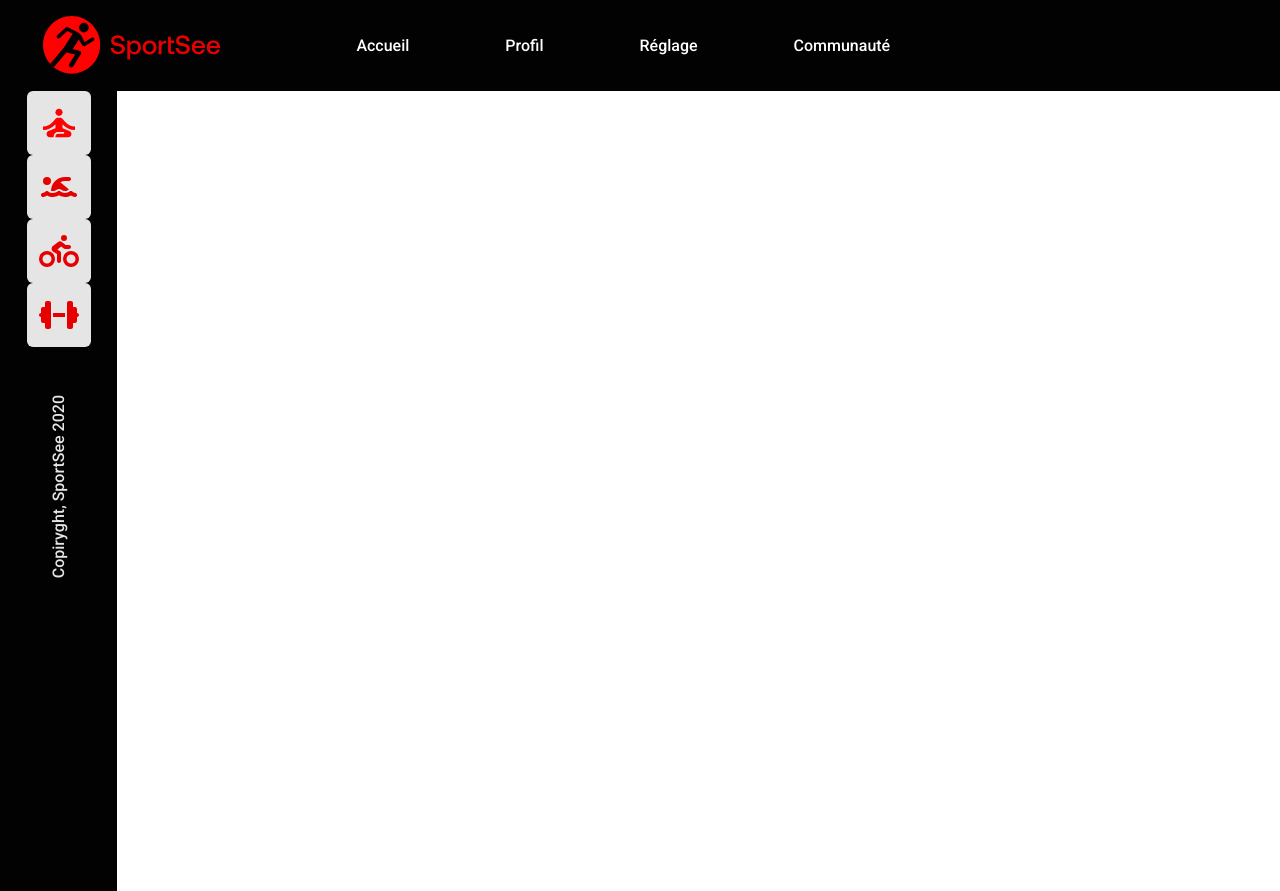
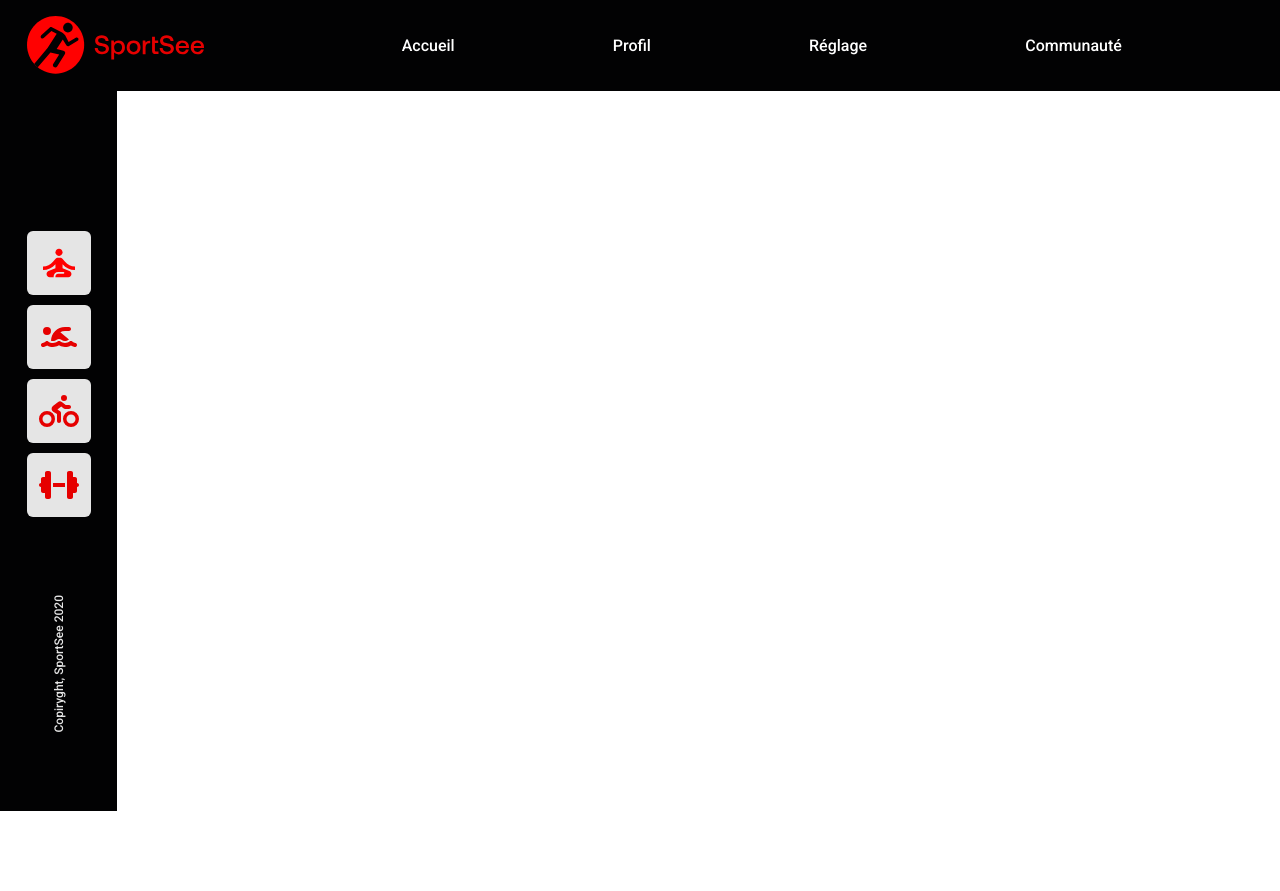
Before and after one commit to Matpetitj/Sport-See, a React (Create React App) app: page / in a window 1280 px wide. After the commit the page ends 811 px from the top, so only its background shows below. Built offline with nearby package versions, Linux system fonts and the light colour scheme.

Commit message:
left & top bar correction

```diff
--- a/src/components/LeftBar/_leftbar.scss
+++ b/src/components/LeftBar/_leftbar.scss
@@ -2,10 +2,9 @@
 @import "../../Utils/Style-settings/variables";
 
 .leftbar {
-    height: 100vh;
+    height: 100%;
     width: 117px;
     background-color: $primary-color;
-    &__container {
     display: flex;
     flex-direction: column;
     .leftbar__icon {
@@ -13,10 +12,12 @@
         flex-direction: column;
         align-items: center;
         justify-content: center;
+        margin-top: 140px;
         &__fw{
             display: flex;
             align-items: center;
             justify-content: center;
+            margin-bottom: 10px;
             width: 64px;
             height: 64px;
             color: $secondary-color;
@@ -29,7 +30,6 @@
             height: 32px;
         }
     }
-    }
     &__text {
         display: flex;
         align-items: center;
@@ -37,5 +37,13 @@
         color: $tertiary-color;
         transform: rotate(180deg);
         writing-mode: vertical-lr;
+        font-size: 12px;
+        margin-top: 20px;
     }
 }
+
+@media screen and (min-width: 1240px) {
+    .leftbar {
+        height: 90vh;
+    }
+}
--- a/src/components/LeftBar/leftBar.jsx
+++ b/src/components/LeftBar/leftBar.jsx
@@ -13,9 +13,8 @@ export default function LeftBar() {
 
   return (
     <div className="leftbar">
-      <div className="leftbar__container">
       <div className="leftbar__icon">
-          <span className='leftbar__icon__fw'>
+        <span className="leftbar__icon__fw">
           <img className="sat" src={personSat} alt="person sat" />
         </span>
         <span className="leftbar__icon__fw swimming">{personSwimming}</span>
@@ -24,6 +23,5 @@ export default function LeftBar() {
       </div>
       <span className="leftbar__text">Copiryght, SportSee 2020</span>
     </div>
-    </div>
   )
 }
--- a/src/components/Navigation/_navigation.scss
+++ b/src/components/Navigation/_navigation.scss
@@ -2,12 +2,16 @@
 @import "../../Utils/Style-settings/variables";
 
 .navigation {
+    display: flex;
+    justify-content: center;
+    align-items: center;
     width: 100%;
     &__list {
+        width: 100%;
         display: flex;
+        justify-content: space-evenly;
         list-style-type: none;
         &__li{
-            margin-left: 6em;
             color: $forth-color;
         }
     }
--- a/src/components/TopBar/_topbar.scss
+++ b/src/components/TopBar/_topbar.scss
@@ -3,19 +3,27 @@
 
 .topbar {
     display: flex;
+    // justify-content: center;
     width: 100%;
     height: 91px;
     background-color: $primary-color;
     &__container {
         display: flex;
         align-items: center;
-    }
-    &__logo {
-        display: flex;
-        align-items: center;
-        padding-left: 5%;
-        &__title{
-            color: $secondary-color;
+        justify-content: center;
+        width: 100%;
+        .topbar__logo {
+            display: flex;
+            align-items: center;
+            padding-left: 2%;
+            &__title{
+                color: $secondary-color;
+            }
+        }
+        .topbar__navigation {
+            width: 100%;
         }
     }
+
+
 }
```
Lines whose indentation alone changed are shown as unchanged.
